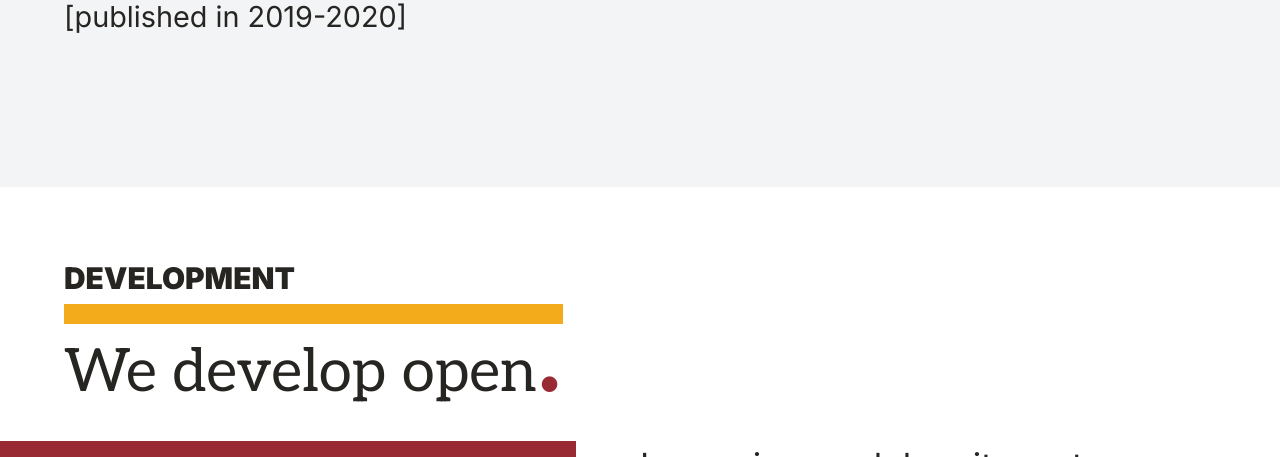
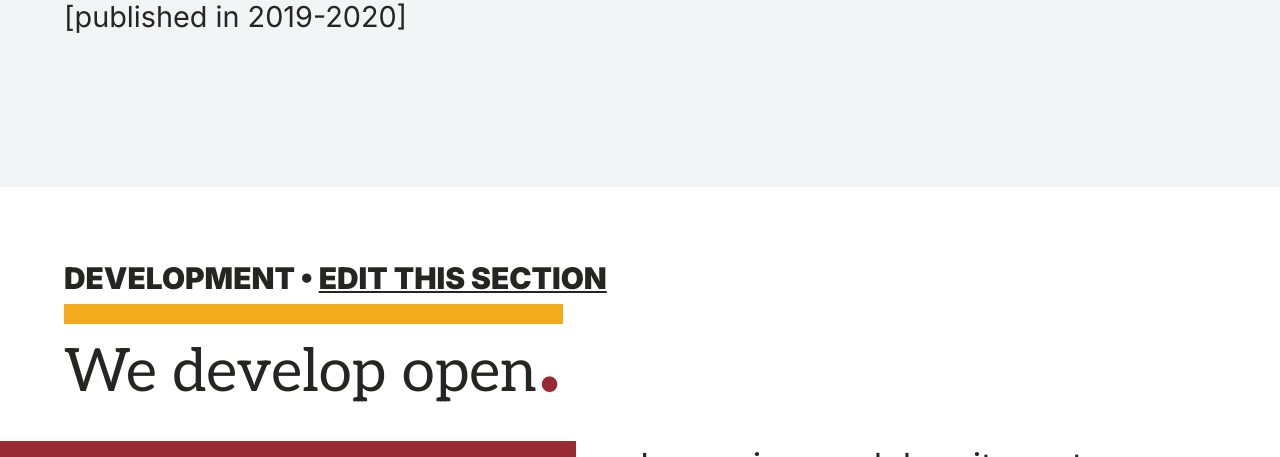
Before and after one commit to sssoz/pkp-annual-report, a Jekyll site: the page built from index.md, in a window 1280 px wide and 900 px high, scrolled down 7085 px, cut to the strip 0-457 px from the top of the window. Built offline with Jekyll 4.4.1, drawn with Linux system fonts in a browser that asks for light colours; some of the changed text lies outside the part shown.

Commit message:
Add temporary edit link

```diff
--- a/_layouts/home.html
+++ b/_layouts/home.html
@@ -22,7 +22,9 @@ layout: compress
         id="{{ section.url | remove: '.html' | remove: '/sections/' | slice: 3, section.url.size }}">
         <header class="section__header">
           <h2>
-            <span class="section__heading">{{ section.heading }}</span>{% if section.subheading %}<span class="sr-only">: </span><span class="section__subheading">{{ section.subheading }}</span>{% endif %}
+            <span class="section__heading">{{ section.heading }}
+            &bull;
+            <a href="https://github.com/sssoz/pkp-annual-report/edit/master/_sections/{{ section.url | replace: 'html', 'md' | remove: '/sections/' }}" target="_blank" rel="noopener">Edit this section</a></span>{% if section.subheading %}<span class="sr-only">: </span><span class="section__subheading">{{ section.subheading }}</span>{% endif %}
           </h2>
 
           {% if section.intro and section_cycle == 'even' %}
```
